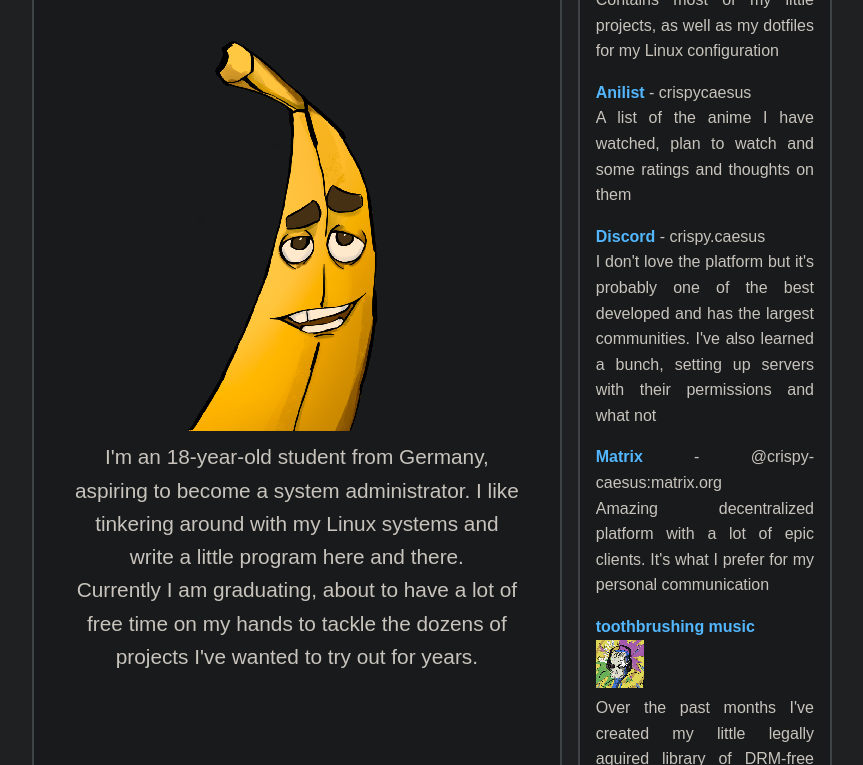
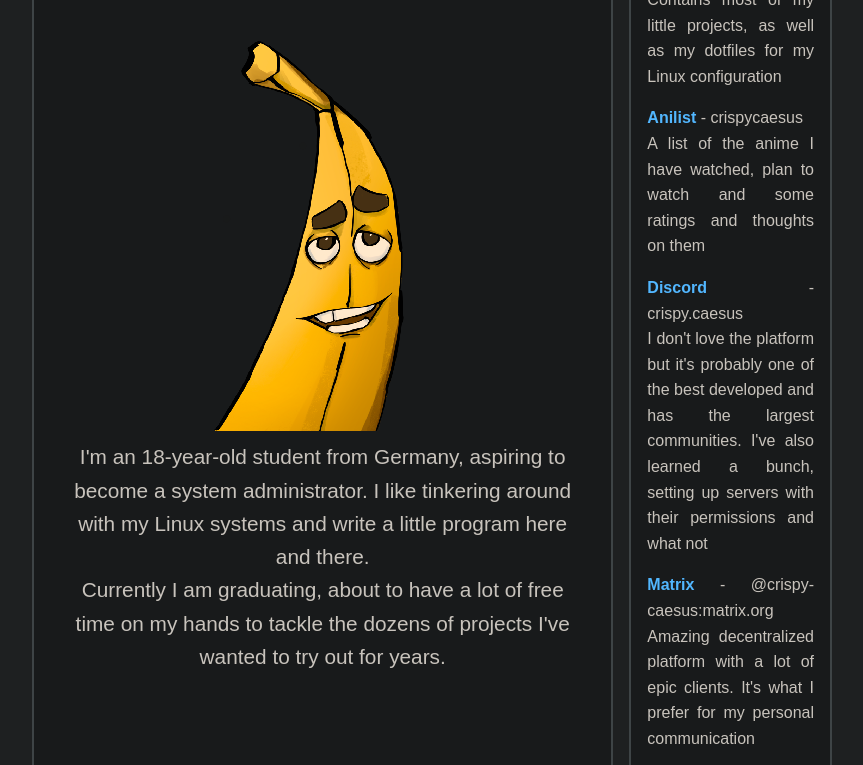
Before and after one commit to crispy-caesus/crispy-website, a plain HTML site: page templates/index.html in a window 1280 px wide. Shown: the part 143-908 px from the top of the page, without its empty margins (208-1071 px from the left). Drawn offline with Linux system fonts and the light colour scheme; files that its build step writes are made by us from their sources; files whose address does not match are found by name.

Commit message:
adjust layout to new text

```diff
--- a/static/index.css
+++ b/static/index.css
@@ -52,7 +52,7 @@ body {
 }
 
 .links {
-  width: 45em;
+  width: 32em;
   text-align: justify;
 }
 
```
